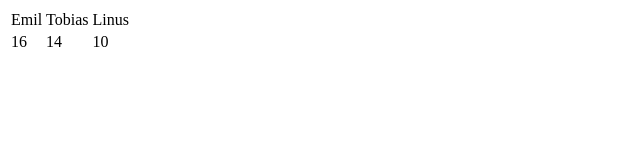
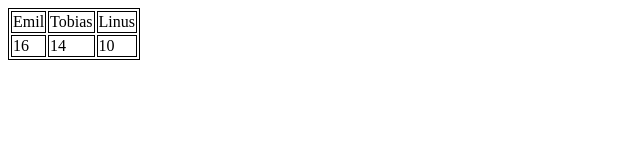
Before and after one commit to vam120VM/vam120VM.github.io, a plain HTML site: page index.html in a window 1280 px wide. Shown: the whole page, without its empty margins (0-640 px from the left). Drawn offline with Linux system fonts and the light colour scheme.

Commit message:
Update index.html

```diff
--- a/index.html
+++ b/index.html
@@ -1,4 +1,12 @@
-
+<html>
+<head>
+<style>
+  table, th, td {
+  border: 1px solid black;
+  }
+</style>
+</head>
+</html>
 
 <table>
   <tr>
```
